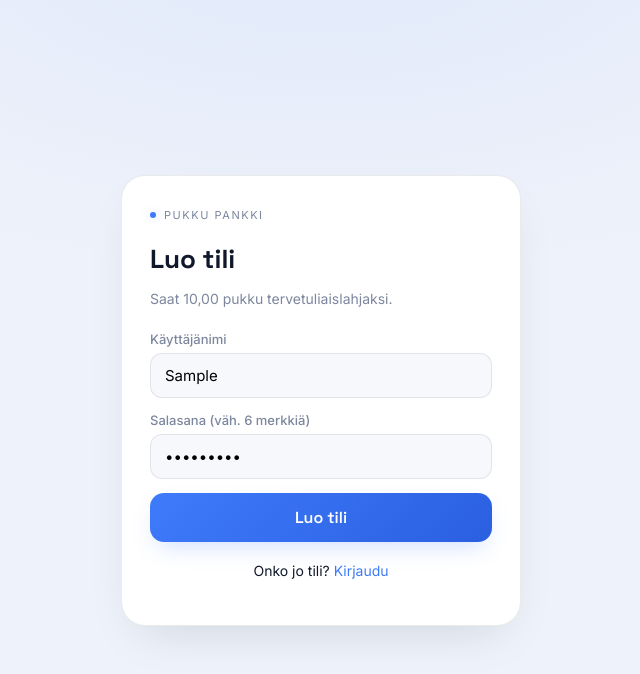
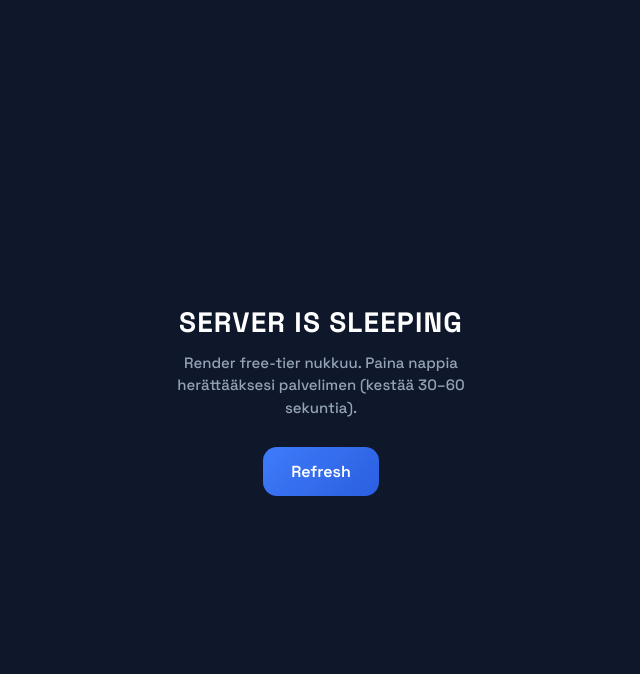
Before and after one commit to pekkakissa710-lab/pukku, a website: page register.html in a window 1280 px wide. Both pictures are taken after typing "Sample", "Sample123" into the empty fields and a click on the button "Luo tili". Shown: the whole page, without its empty margins (319-959 px from the left). Drawn offline with Linux system fonts and the light colour scheme; no server answers.

Commit message:
Enhance registration page with server overlay
Updated styles and added server sleep overlay functionality.

```diff
--- a/register.html
+++ b/register.html
@@ -6,7 +6,7 @@
   <title>Rekisteröidy — Pukku Pankki</title>
   <link href="https://fonts.googleapis.com/css2?family=Space+Grotesk:wght@500;600;700&family=Inter:wght@400;500;600&display=swap" rel="stylesheet">
   <style>
-    :root{--ink:#EEF2FA;--panel:#fff;--blue:#3E7BFA;--blue-soft:#2A5FE0;--blue-glow:rgba(62,123,250,.28);--line:rgba(16,24,40,.09);--text:#10182B;--muted:#7C879E;--error:#EF4444}
+    :root{--ink:#EEF2FA;--panel:#fff;--blue:#3E7BFA;--blue-soft:#2A5FE0;--blue-glow:rgba(62,123,250,.28);--line:rgba(16,24,40,.09);--text:#10182B;--muted:#7C879E}
     *{box-sizing:border-box}body{margin:0;min-height:100vh;display:flex;align-items:center;justify-content:center;background:radial-gradient(1200px 600px at 50% -10%,rgba(62,123,250,.08),transparent 60%),var(--ink);font-family:Inter,sans-serif;color:var(--text);padding:24px}
     .card{width:100%;max-width:400px;background:var(--panel);border-radius:24px;padding:32px 28px;border:1px solid var(--line);box-shadow:0 20px 50px -20px rgba(16,24,40,.15)}
     .eyebrow{font-size:11px;letter-spacing:.14em;text-transform:uppercase;color:var(--muted);display:flex;align-items:center;gap:8px;margin-bottom:20px}
@@ -16,17 +16,36 @@
     label{display:block;font-size:13px;font-weight:500;margin-bottom:6px;color:var(--muted)}
     input{width:100%;padding:12px 14px;border:1px solid var(--line);border-radius:12px;font-size:15px;background:#F6F8FC;margin-bottom:14px;font-family:inherit}
     input:focus{outline:none;border-color:var(--blue);background:#fff}
-    .btn{width:100%;padding:14px;border:none;border-radius:14px;font-family:'Space Grotesk',sans-serif;font-size:16px;font-weight:600;color:#fff;background:linear-gradient(135deg,var(--blue),var(--blue-soft));cursor:pointer;box-shadow:0 10px 25px -8px var(--blue-glow)}
+    .btn{width:100%;padding:14px;border:none;border-radius:14px;font-family:'Space Grotesk',sans-serif;font-size:16px;font-weight:600;color:#fff;background:linear-gradient(135deg,var(--blue),var(--blue-soft));cursor:pointer}
     .error{background:rgba(239,68,68,.1);color:#B91C1C;border:1px solid rgba(239,68,68,.25);padding:12px 16px;border-radius:12px;font-size:14px;margin-bottom:16px;display:none}
     a{color:var(--blue);text-decoration:none}
     .footer{text-align:center;margin-top:20px;font-size:14px}
+
+    #sleepOverlay{
+      position:fixed;inset:0;z-index:9999;background:#0f172a;
+      display:none;flex-direction:column;align-items:center;justify-content:center;
+      color:#fff;text-align:center;padding:32px;font-family:'Space Grotesk',sans-serif;
+    }
+    #sleepOverlay h1{font-size:28px;margin:0 0 12px;letter-spacing:.04em}
+    #sleepOverlay p{color:#94a3b8;font-size:15px;margin:0 0 28px;max-width:320px;line-height:1.5}
+    #sleepOverlay button{
+      padding:14px 28px;border:none;border-radius:14px;
+      background:linear-gradient(135deg,#3E7BFA,#2A5FE0);color:#fff;
+      font-family:'Space Grotesk',sans-serif;font-size:16px;font-weight:600;cursor:pointer;
+    }
   </style>
 </head>
 <body>
+  <div id="sleepOverlay">
+    <h1>SERVER IS SLEEPING</h1>
+    <p>Render free-tier nukkuu. Paina nappia herättääksesi palvelimen (kestää 30–60 sekuntia).</p>
+    <button id="refreshBtn">Refresh</button>
+  </div>
+
   <div class="card">
     <div class="eyebrow"><span class="dot"></span>Pukku Pankki</div>
     <h1>Luo tili</h1>
-    <p class="muted">Saat 10,00 pukku tervetuliaislahjaksi.</p>
+    <p class="muted">Uusi tili alkaa 0,00 pukusta.</p>
     <div class="error" id="error"></div>
     <form id="form">
       <label>Käyttäjänimi</label>
@@ -37,11 +56,33 @@
     </form>
     <p class="footer">Onko jo tili? <a href="login.html">Kirjaudu</a></p>
   </div>
+
   <script>
+    const overlay = document.getElementById('sleepOverlay');
+
+    async function checkServer() {
+      try {
+        const res = await fetch('/api/health', { credentials: 'include' });
+        if (res.ok) overlay.style.display = 'none';
+      } catch (err) {
+        overlay.style.display = 'flex';
+      }
+    }
+
+    document.getElementById('refreshBtn').onclick = () => {
+      overlay.querySelector('p').textContent = 'Herätetään serveriä… odota 30–60s';
+      fetch('/api/health').catch(()=>{});
+      setTimeout(() => location.reload(), 4000);
+    };
+
+    checkServer();
+
     document.getElementById('form').onsubmit = async (e) => {
       e.preventDefault();
       const error = document.getElementById('error');
       error.style.display = 'none';
+
+      try {
         const res = await fetch('/api/register', {
           method: 'POST',
           headers: {'Content-Type': 'application/json'},
@@ -51,11 +92,18 @@
             password: document.getElementById('password').value
           })
         });
+
+        overlay.style.display = 'none';
+
         const data = await res.json();
-      if (data.success) location.href = 'login.html';
-      else {
+        if (data.success) {
+          location.href = 'login.html';
+        } else {
           error.textContent = data.error || 'Virhe';
           error.style.display = 'block';
+        }
+      } catch (err) {
+        overlay.style.display = 'flex';
       }
     };
   </script>
```
Lines whose indentation alone changed are shown as unchanged.
